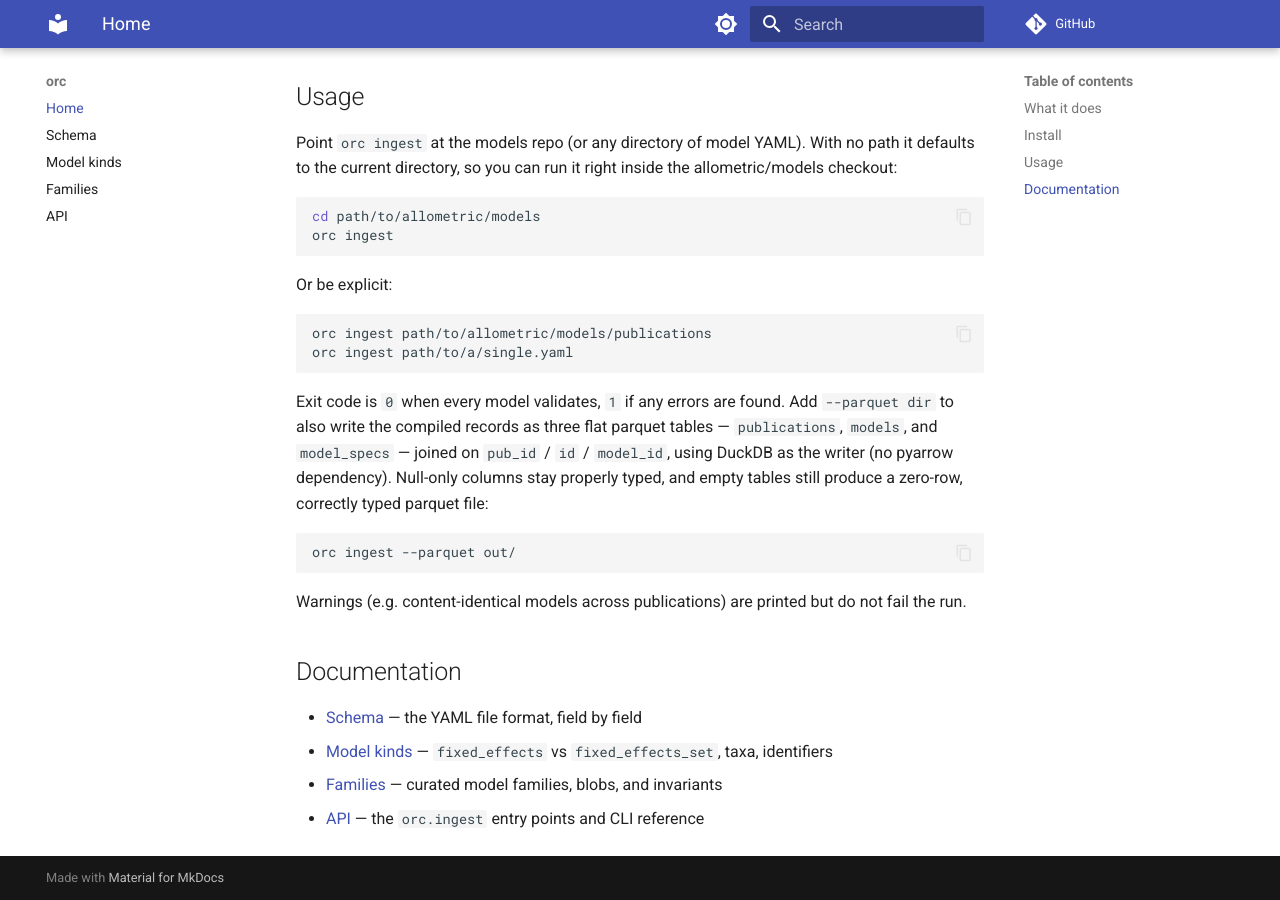
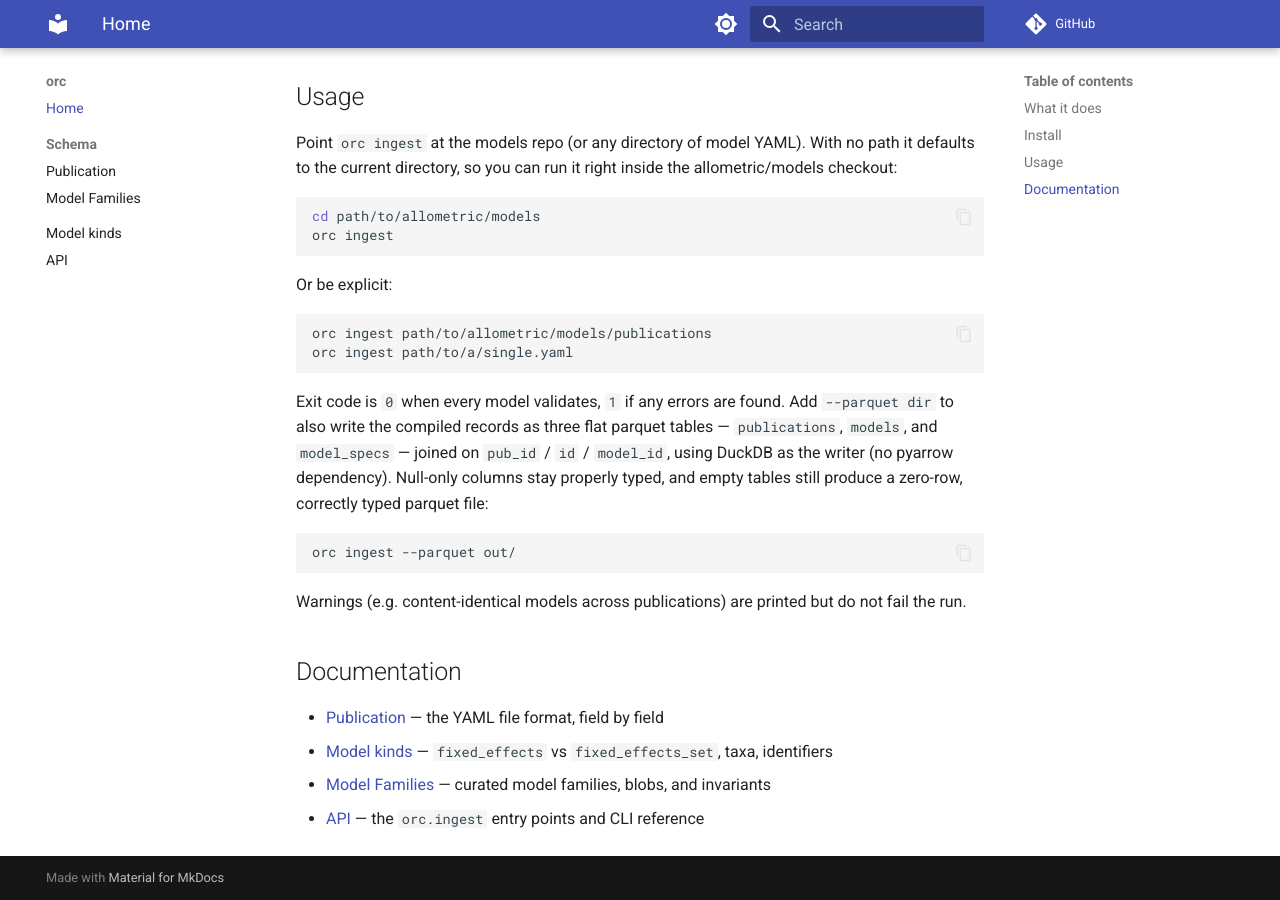
Before and after one commit to allometric/orc, an MkDocs documentation site: the page built from docs/index.md, in a window 1280 px wide and 900 px high, scrolled down 865 px. Built offline with MkDocs 1.6.1 and Material for MkDocs 9.7.7, drawn with Linux system fonts in a browser that asks for light colours; comment, search, counter and statistics services are not loaded.

Commit message:
docs: group Publication and Model Families under a Schema nav section

```diff
--- a/docs/index.md
+++ b/docs/index.md
@@ -64,7 +64,7 @@ do not fail the run.
 
 ## Documentation
 
-- [Schema](schema.md) — the YAML file format, field by field
+- [Publication](publication.md) — the YAML file format, field by field
 - [Model kinds](kinds.md) — `fixed_effects` vs `fixed_effects_set`, taxa, identifiers
-- [Families](families.md) — curated model families, blobs, and invariants
+- [Model Families](families.md) — curated model families, blobs, and invariants
 - [API](api.md) — the `orc.ingest` entry points and CLI reference
--- a/mkdocs.yml
+++ b/mkdocs.yml
@@ -23,9 +23,10 @@ theme:
         name: Switch to light mode
 nav:
   - Home: index.md
-  - Schema: schema.md
+  - Schema:
+      - Publication: publication.md
+      - Model Families: families.md
   - Model kinds: kinds.md
-  - Families: families.md
   - API: api.md
 markdown_extensions:
   - admonition
```
Also changed, not shown: docs/families.md (+1 -1 lines), docs/publication.md (renamed from docs/schema.md, +1 -1 lines).
